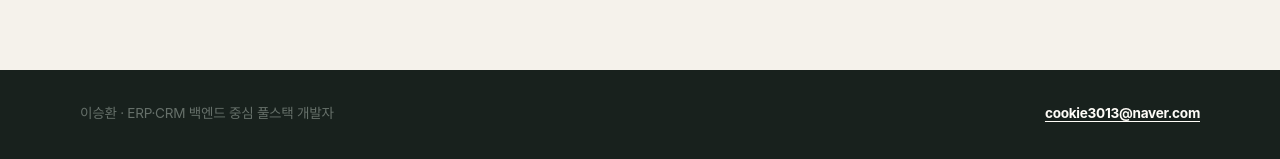
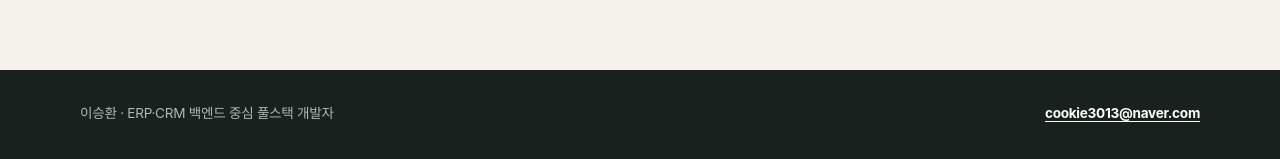
Before and after one commit to cookie711213-sketch/resume, a website: page index.html in a window 1280 px wide. Shown: the part 3803-3962 px from the top of the page. Drawn offline with Linux system fonts and the light colour scheme.

Commit message:
fix: improve resume footer contrast

```diff
--- a/index.html
+++ b/index.html
@@ -462,7 +462,7 @@
 
     footer {
       padding: 32px 0 38px;
-      color: var(--muted);
+      color: #aeb9b3;
       background: var(--ink);
     }
 
```
